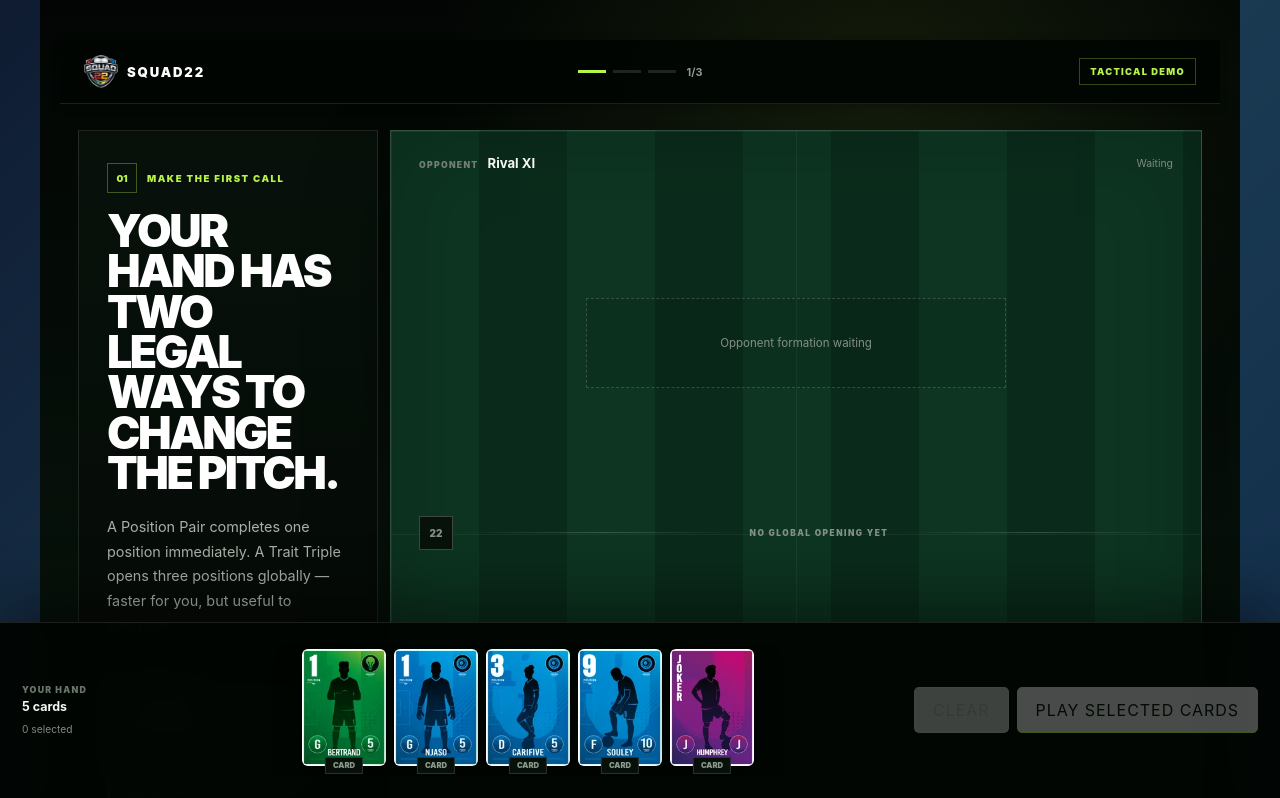
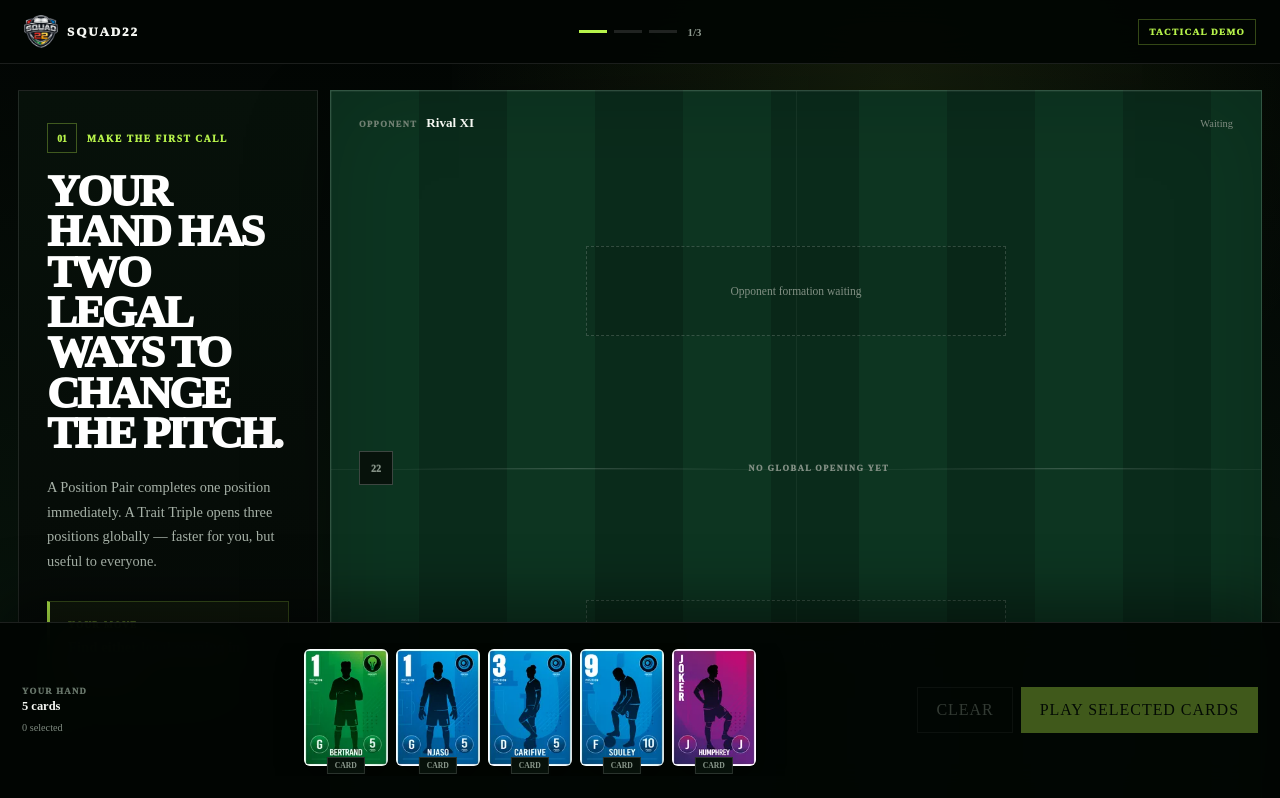
Before and after one commit to unikmo/squad22-game, a Next.js app: page /game in a window 1280 px wide. Shown: the top 798 px of the page. Built offline with nearby package versions, Linux system fonts and the light colour scheme.

Commit message:
Remove legacy global CSS that contaminates Squad22 surfaces

```diff
--- a/app/globals.css
+++ b/app/globals.css
@@ -1,352 +1,81 @@
 * {
-  margin: 0;
-  padding: 0;
   box-sizing: border-box;
 }
 
-@keyframes slideInDown {
-  from {
-    opacity: 0;
-    transform: translateY(-30px);
-  }
-  to {
-    opacity: 1;
-    transform: translateY(0);
-  }
-}
-
-@keyframes slideInUp {
-  from {
-    opacity: 0;
-    transform: translateY(30px);
-  }
-  to {
-    opacity: 1;
-    transform: translateY(0);
-  }
-}
-
-@keyframes fadeIn {
-  from {
-    opacity: 0;
-  }
-  to {
-    opacity: 1;
-  }
-}
-
-@keyframes pulse {
-  0%, 100% {
-    opacity: 1;
-  }
-  50% {
-    opacity: 0.7;
-  }
-}
-
-@keyframes bounce {
-  0%, 100% {
-    transform: translateY(0);
-  }
-  50% {
-    transform: translateY(-10px);
-  }
-}
-
-@keyframes glow {
-  0%, 100% {
-    box-shadow: 0 0 20px rgba(61, 155, 224, 0.3);
-  }
-  50% {
-    box-shadow: 0 0 40px rgba(61, 155, 224, 0.6);
-  }
-}
-
-@keyframes ballRoll {
-  0% {
-    transform: translateX(-100px) rotate(0deg);
-  }
-  100% {
-    transform: translateX(100px) rotate(720deg);
-  }
-}
-
-@keyframes cardFlip {
-  0% {
-    transform: rotateY(0deg);
-  }
-  100% {
-    transform: rotateY(360deg);
-  }
+html {
+  margin: 0;
+  padding: 0;
+  scroll-behavior: smooth;
+  background: #050706;
 }
 
 body {
-  font-family: -apple-system, BlinkMacSystemFont, 'Segoe UI', 'Roboto', 'Oxygen',
-    'Ubuntu', 'Cantarell', 'Fira Sans', 'Droid Sans', 'Helvetica Neue',
-    sans-serif;
+  margin: 0;
+  min-height: 100vh;
+  overflow-x: hidden;
+  color: #f4f6f1;
+  background: #050706;
+  font-family: Inter, ui-sans-serif, -apple-system, BlinkMacSystemFont, "Segoe UI", sans-serif;
   -webkit-font-smoothing: antialiased;
   -moz-osx-font-smoothing: grayscale;
-  background: linear-gradient(135deg, #0f1c32 0%, #1a3a52 50%, #0f2847 100%);
-  min-height: 100vh;
-  color: #333;
+}
+
+body,
+button,
+input,
+textarea,
+select {
+  font: inherit;
+}
+
+button,
+input,
+textarea,
+select {
+  margin: 0;
+}
+
+button {
+  cursor: pointer;
+}
+
+button:disabled {
+  cursor: not-allowed;
+}
+
+a {
+  color: inherit;
+}
+
+img,
+svg,
+video,
+canvas {
+  display: block;
+  max-width: 100%;
 }
 
 .app-container {
+  width: 100%;
   min-height: 100vh;
-  display: flex;
-  flex-direction: column;
 }
 
-header {
-  background: rgba(0, 0, 0, 0.8);
-  color: white;
-  padding: 20px;
-  text-align: center;
-  box-shadow: 0 2px 8px rgba(0, 0, 0, 0.3);
+::selection {
+  color: #071007;
+  background: #c9ff59;
 }
 
-header h1 {
-  font-size: 2.5em;
-  margin-bottom: 10px;
-}
-
-main {
-  flex: 1;
-  padding: 40px 20px;
-  max-width: 1200px;
-  margin: 0 auto;
-  width: 100%;
-}
-
-button {
-  padding: 10px 20px;
-  border: none;
-  border-radius: 5px;
-  background: #4CAF50;
-  color: white;
-  cursor: pointer;
-  font-size: 16px;
-  transition: background 0.3s;
-}
-
-button:hover {
-  background: #45a049;
-}
-
-button:disabled {
-  background: #ccc;
-  cursor: not-allowed;
-}
-
-.card {
-  display: flex;
-  flex-direction: column;
-  border: 2px solid #ddd;
-  border-radius: 8px;
-  padding: 15px;
-  margin: 10px;
-  background: white;
-  box-shadow: 0 2px 4px rgba(0, 0, 0, 0.1);
-}
-
-.card:hover {
-  box-shadow: 0 4px 8px rgba(0, 0, 0, 0.15);
-}
-
-.game-board {
-  display: grid;
-  grid-template-columns: 1fr 1fr;
-  gap: 20px;
-  margin: 20px 0;
-}
-
-.player-area {
-  background: white;
-  border-radius: 8px;
-  padding: 20px;
-  box-shadow: 0 2px 8px rgba(0, 0, 0, 0.1);
-}
-
-.hand {
-  display: flex;
-  flex-wrap: wrap;
-  gap: 10px;
-  margin: 15px 0;
-}
-
-.card-image {
-  width: 100px;
-  height: 140px;
-  object-fit: cover;
-  border-radius: 4px;
-  cursor: pointer;
-  transition: transform 0.2s;
-}
-
-.card-image:hover {
-  transform: scale(1.05);
-}
-
-.card-image.selected {
-  border: 3px solid gold;
-  transform: scale(1.1);
-}
-
-/* Animation classes */
-.animate-slide-in-down {
-  animation: slideInDown 0.8s ease-out;
-}
-
-.animate-slide-in-up {
-  animation: slideInUp 0.8s ease-out;
-}
-
-.animate-fade-in {
-  animation: fadeIn 1s ease-in;
-}
-
-.animate-pulse {
-  animation: pulse 2s ease-in-out infinite;
-}
-
-.animate-bounce {
-  animation: bounce 1s ease-in-out infinite;
-}
-
-.animate-glow {
-  animation: glow 2s ease-in-out infinite;
-}
-
-.animate-ball-roll {
-  animation: ballRoll 3s ease-in-out infinite;
-}
-
-.animate-card-flip {
-  animation: cardFlip 0.6s ease-in-out;
-}
-
-/* Stagger animations */
-.stagger-item {
-  opacity: 0;
-  animation: slideInUp 0.6s ease-out forwards;
-}
-
-.stagger-item:nth-child(1) { animation-delay: 0.1s; }
-.stagger-item:nth-child(2) { animation-delay: 0.2s; }
-.stagger-item:nth-child(3) { animation-delay: 0.3s; }
-.stagger-item:nth-child(4) { animation-delay: 0.4s; }
-.stagger-item:nth-child(5) { animation-delay: 0.5s; }
-.stagger-item:nth-child(6) { animation-delay: 0.6s; }
-
-/* Button animations */
-.btn-primary {
-  position: relative;
-  overflow: hidden;
-  transition: all 0.3s ease;
-}
-
-.btn-primary::before {
-  content: '';
-  position: absolute;
-  top: 0;
-  left: -100%;
-  width: 100%;
-  height: 100%;
-  background: rgba(255, 255, 255, 0.2);
-  transition: left 0.5s ease;
-}
-
-.btn-primary:hover::before {
-  left: 100%;
-}
-
-/* Football pitch pattern */
-.pitch-background {
-  position: relative;
-  background: linear-gradient(90deg, #162638 0%, #1f3a56 50%, #162638 100%);
-  border-top: 3px solid #fff;
-  border-bottom: 3px solid #fff;
-}
-
-.pitch-background::before {
-  content: '';
-  position: absolute;
-  top: 50%;
-  left: 50%;
-  transform: translate(-50%, -50%);
-  width: 50%;
-  height: 80%;
-  border: 2px solid rgba(255, 255, 255, 0.3);
-  border-radius: 50px;
-}
-
-.pitch-background::after {
-  content: '';
-  position: absolute;
-  top: 50%;
-  left: 50%;
-  transform: translate(-50%, -50%);
-  width: 2px;
-  height: 80%;
-  background: rgba(255, 255, 255, 0.3);
-}
-
-/* Card styling */
-.player-card {
-  background: white;
-  border-radius: 12px;
-  padding: 15px;
-  box-shadow: 0 4px 15px rgba(0, 0, 0, 0.2);
-  transition: all 0.3s ease;
-  cursor: pointer;
-  position: relative;
-  overflow: hidden;
-}
-
-.player-card:hover {
-  transform: translateY(-5px);
-  box-shadow: 0 8px 25px rgba(0, 0, 0, 0.3);
-}
-
-.player-card.selected {
-  border: 3px solid #3d9be0;
-  box-shadow: 0 0 20px rgba(61, 155, 224, 0.5);
-  animation: glow 1s ease-in-out infinite;
-}
-
-/* Trait colors */
-.trait-red {
-  background: #ff6b6b;
-  color: white;
-}
-
-.trait-blue {
-  background: #4ecdc4;
-  color: white;
-}
-
-.trait-yellow {
-  background: #ffd93d;
-  color: #333;
-}
-
-.trait-green {
-  background: #6bcf7f;
-  color: white;
-}
-
-/* Responsive */
-@media (max-width: 768px) {
-  .game-board {
-    grid-template-columns: 1fr;
+@media (prefers-reduced-motion: reduce) {
+  html {
+    scroll-behavior: auto;
   }
 
-  .hand {
-    gap: 8px;
-  }
-
-  .card-image {
-    width: 80px;
-    height: 110px;
+  *,
+  *::before,
+  *::after {
+    animation-duration: 0.01ms !important;
+    animation-iteration-count: 1 !important;
+    scroll-behavior: auto !important;
+    transition-duration: 0.01ms !important;
   }
 }
```
